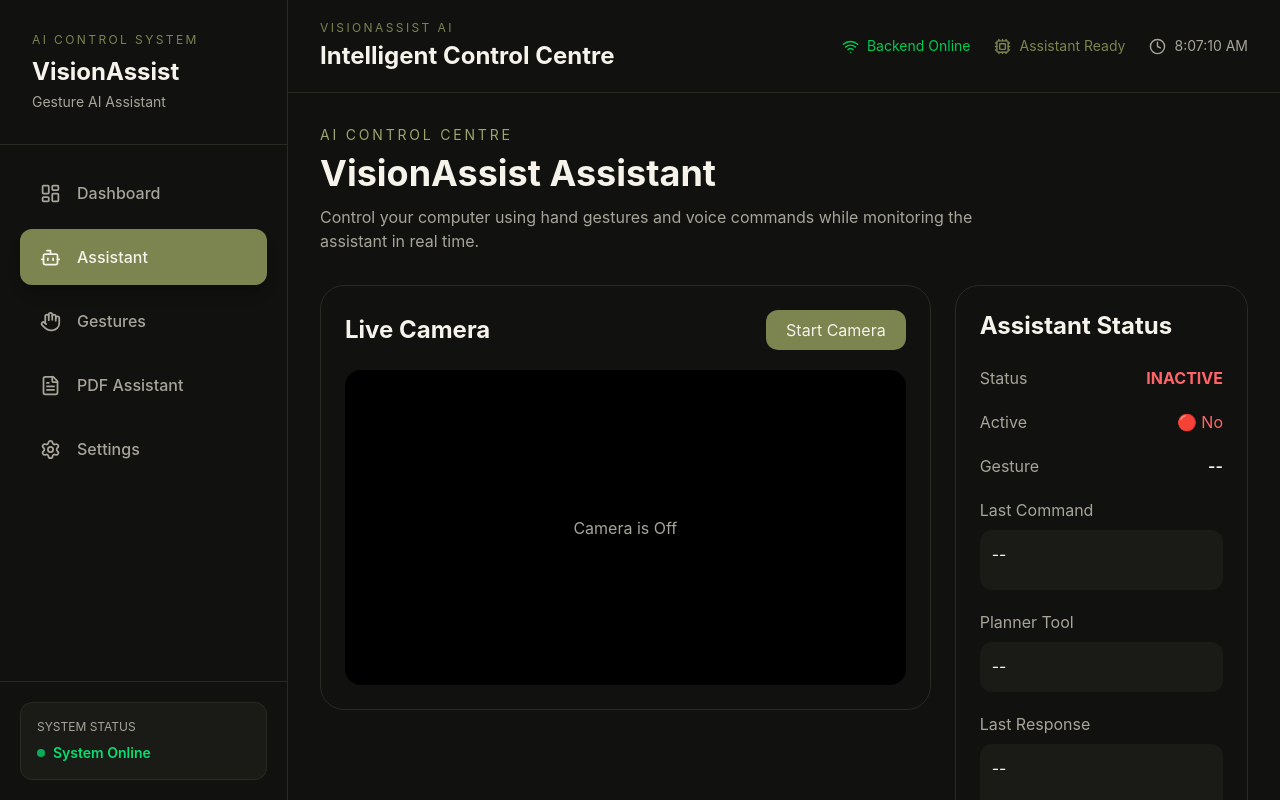
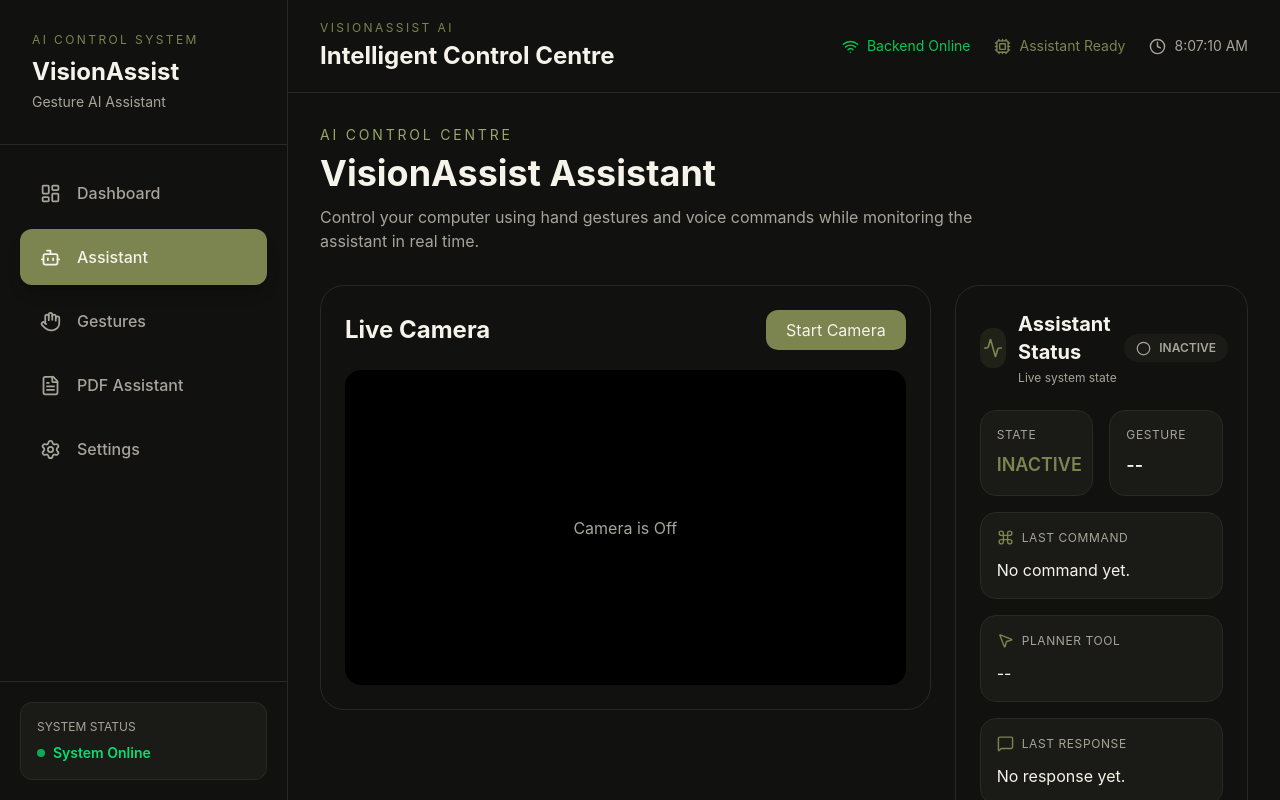
Before and after one commit to srishtisharma07/VisionAssist-AI, a React app in the folder frontend/: page /assistant in a window 1280 px wide. Built offline with nearby package versions, Linux system fonts and the light colour scheme; no server answers; the HTML template or start-up script is replaced by a standard one.

Commit message:
Style assistant status with olive theme

```diff
--- a/frontend/src/components/AssistantStatus.jsx
+++ b/frontend/src/components/AssistantStatus.jsx
@@ -1,4 +1,13 @@
 import { useEffect, useState } from "react";
+import {
+  Activity,
+  CheckCircle2,
+  Circle,
+  Command,
+  MessageSquare,
+  MousePointer2,
+} from "lucide-react";
+
 import { getAssistantState } from "../services/api";
 
 export default function AssistantStatus() {
@@ -25,88 +34,150 @@ export default function AssistantStatus() {
     return () => clearInterval(interval);
   }, []);
 
-  const statusColor = state.active
-    ? "text-green-400"
-    : "text-red-400";
+  const isActive = state.active;
 
   return (
-    <div className="bg-slate-900 border border-slate-700 rounded-3xl p-6 h-full">
+    <div className="bg-[var(--panel-bg)] border border-[var(--border-color)] rounded-3xl p-6 h-full transition-colors duration-300">
 
-      <h2 className="text-2xl font-bold text-white mb-6">
-        Assistant Status
-      </h2>
+      {/* Header */}
 
-      <div className="space-y-5">
+      <div className="flex items-center justify-between mb-6">
 
-        <div className="flex items-center justify-between">
-          <span className="text-slate-400">
-            Status
-          </span>
+        <div className="flex items-center gap-3">
 
-          <span className={`font-bold ${statusColor}`}>
-            {state.status || "INACTIVE"}
-          </span>
+          <div className="w-10 h-10 rounded-xl bg-[var(--accent-soft)] flex items-center justify-center">
+            <Activity
+              size={20}
+              className="text-[var(--accent)]"
+            />
+          </div>
+
+          <div>
+            <h2 className="text-xl font-bold text-[var(--text-main)]">
+              Assistant Status
+            </h2>
+
+            <p className="text-xs text-[var(--text-muted)] mt-1">
+              Live system state
+            </p>
+          </div>
+
         </div>
 
-        <div className="flex items-center justify-between">
-          <span className="text-slate-400">
-            Active
-          </span>
+        <div
+          className={`flex items-center gap-2 px-3 py-1.5 rounded-full text-xs font-semibold ${
+            isActive
+              ? "bg-green-500/10 text-green-400"
+              : "bg-[var(--panel-soft)] text-[var(--text-muted)]"
+          }`}
+        >
+          {isActive ? (
+            <CheckCircle2 size={15} />
+          ) : (
+            <Circle size={15} />
+          )}
 
-          <span className={state.active ? "text-green-400" : "text-red-400"}>
-            {state.active ? "🟢 Yes" : "🔴 No"}
-          </span>
+          {isActive ? "ACTIVE" : "INACTIVE"}
         </div>
 
-        <div className="flex items-center justify-between">
-          <span className="text-slate-400">
-            Gesture
-          </span>
+      </div>
 
-          <span className="text-white font-semibold">
-            {state.last_gesture || "--"}
-          </span>
+      {/* Status */}
+
+      <div className="grid grid-cols-2 gap-4">
+
+        <div className="bg-[var(--panel-soft)] border border-[var(--border-color)] rounded-2xl p-4">
+
+          <p className="text-xs uppercase tracking-wider text-[var(--text-muted)]">
+            State
+          </p>
+
+          <p className="text-lg font-semibold text-[var(--accent)] mt-2">
+            {state.status || "INACTIVE"}
+          </p>
+
         </div>
 
-        <div>
-          <p className="text-slate-400 mb-2">
+        <div className="bg-[var(--panel-soft)] border border-[var(--border-color)] rounded-2xl p-4">
+
+          <p className="text-xs uppercase tracking-wider text-[var(--text-muted)]">
+            Gesture
+          </p>
+
+          <p className="text-lg font-semibold text-[var(--text-main)] mt-2 truncate">
+            {state.last_gesture || "--"}
+          </p>
+
+        </div>
+
+      </div>
+
+      {/* Last Command */}
+
+      <div className="mt-4 bg-[var(--panel-soft)] border border-[var(--border-color)] rounded-2xl p-4">
+
+        <div className="flex items-center gap-2">
+
+          <Command
+            size={17}
+            className="text-[var(--accent)]"
+          />
+
+          <p className="text-xs uppercase tracking-wider text-[var(--text-muted)]">
             Last Command
           </p>
 
-          <div className="bg-slate-800 rounded-xl p-3 text-white min-h-[60px]">
-            {state.last_command || "--"}
-          </div>
         </div>
 
-        <div>
-          <p className="text-slate-400 mb-2">
+        <p className="text-[var(--text-main)] mt-3 leading-6">
+          {state.last_command || "No command yet."}
+        </p>
+
+      </div>
+
+      {/* Tool */}
+
+      <div className="mt-4 bg-[var(--panel-soft)] border border-[var(--border-color)] rounded-2xl p-4">
+
+        <div className="flex items-center gap-2">
+
+          <MousePointer2
+            size={17}
+            className="text-[var(--accent)]"
+          />
+
+          <p className="text-xs uppercase tracking-wider text-[var(--text-muted)]">
             Planner Tool
           </p>
 
-          <div className="bg-slate-800 rounded-xl p-3 text-white min-h-[50px]">
-            {state.last_tool || "--"}
-          </div>
         </div>
 
-        <div>
-          <p className="text-slate-400 mb-2">
+        <p className="text-[var(--text-main)] mt-3">
+          {state.last_tool || "--"}
+        </p>
+
+      </div>
+
+      {/* Response */}
+
+      <div className="mt-4 bg-[var(--panel-soft)] border border-[var(--border-color)] rounded-2xl p-4">
+
+        <div className="flex items-center gap-2">
+
+          <MessageSquare
+            size={17}
+            className="text-[var(--accent)]"
+          />
+
+          <p className="text-xs uppercase tracking-wider text-[var(--text-muted)]">
             Last Response
           </p>
 
-          <div className="bg-slate-800 rounded-xl p-3 text-white whitespace-pre-wrap min-h-[100px]">
-            {state.last_response || "--"}
-          </div>
         </div>
 
-        <div>
-          <p className="text-slate-400 mb-2">
-            Uploaded PDF
-          </p>
-
-          <div className="bg-slate-800 rounded-xl p-3 text-white">
-            {state.last_uploaded_pdf || "--"}
-          </div>
-        </div>
+        <p className="text-[var(--text-main)] mt-3 whitespace-pre-wrap leading-6">
+          {state.last_response || "No response yet."}
+        </p>
 
       </div>
 
```
